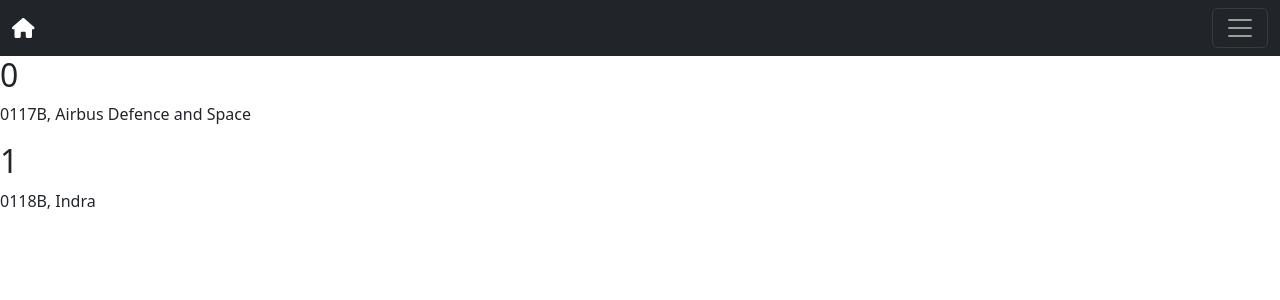
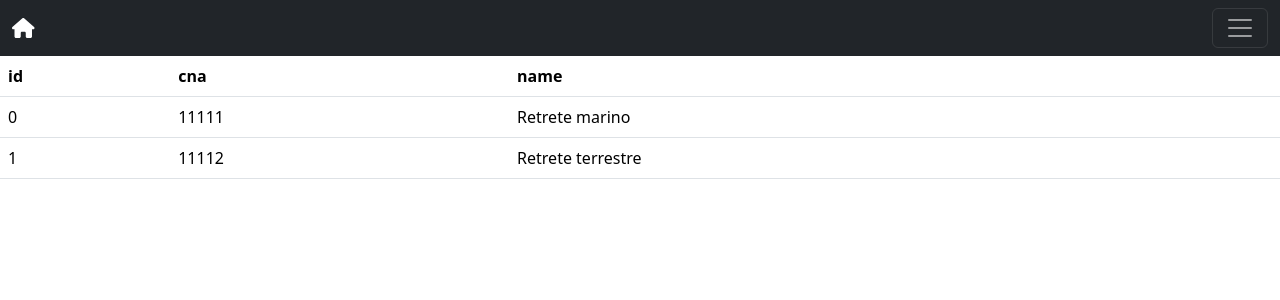
Before and after one commit to Aniiichiiiurjc/AngularCore, an Angular app in the folder UIAngular/Sicad/: page /list in a window 1280 px wide. Shown: the top 300 px of the page. Built offline with nearby package versions, Linux system fonts and the light colour scheme.

Commit message:
mismo template, distinto objeto (h4 o h6)

```diff
--- a/UIAngular/Sicad/src/app/app.component.html
+++ b/UIAngular/Sicad/src/app/app.component.html
@@ -21,7 +21,10 @@
               <a [routerLink]="['/']" class="nav-link active" aria-current="page"><fa-icon [icon]="['fas', 'home']"></fa-icon></a>
             </li>
             <li class="nav-item">
-              <a class="nav-link" [routerLink]="['/list']">H4</a>
+              <a class="nav-link" [routerLink]="['/list/h4']" data-bs-dismiss="offcanvas">H4</a>
+            </li>
+            <li class="nav-item">
+              <a class="nav-link" [routerLink]="['/list/h6']" data-bs-dismiss="offcanvas">H6</a>
             </li>
             <!-- <li class="nav-item dropdown">
               <a class="nav-link dropdown-toggle" href="#" role="button" data-bs-toggle="dropdown" aria-expanded="false">
--- a/UIAngular/Sicad/src/app/h4.ts
+++ b/UIAngular/Sicad/src/app/h4.ts
@@ -1,4 +1,5 @@
-export interface H4 {
+//añadimos extends Record<string, any> para poder acceder a los atributos mediante una varible string
+export interface H4 extends Record<string, any>{
     id: number;
     ncage: string;
     name: string;
--- a/UIAngular/Sicad/src/app/h4/h4.component.html
+++ b/UIAngular/Sicad/src/app/h4/h4.component.html
@@ -1,4 +1,4 @@
 <section class="listing">
     <h2 class="listing-heading">{{ h4.id }}</h2>
-    <p class="listing-location">{{ h4.ncage }}, {{ h4.name }}</p>
+    <p class="listing-location">{{ h4.ncage }}</p>
   </section>
--- /dev/null
+++ b/UIAngular/Sicad/src/app/h6.ts
@@ -0,0 +1,5 @@
+export interface H6 extends Record<string, any>{
+    id: number;
+    cna: string;
+    name: string;
+}
--- a/UIAngular/Sicad/src/app/list/list.component.html
+++ b/UIAngular/Sicad/src/app/list/list.component.html
@@ -1,6 +1,22 @@
 <!-- <p>list {{listId}}</p> -->
 @if(listId == -1){
-    <app-h4 *ngFor="let element of list" [h4]="element"></app-h4>
+    <table class="table">
+        <thead>
+            <tr>
+                <th *ngFor="let p of Object.keys(list[0])">{{p}}</th>
+            </tr>
+        </thead>
+        <tbody>
+            <tr *ngFor="let e of list">
+                <td *ngFor="let pr of Object.keys(list[0])">{{e[pr]}}</td>
+
+            </tr>
+        </tbody>
+    </table>
+    <!-- <app-h4 *ngFor="let element of listH4" [h4]="element"></app-h4> -->
 } @else{
-    <app-h4 [h4]="list[listId]"></app-h4>
+    <!-- <app-h4 [h4]="list[listId]"></app-h4> -->
+    <div class="card-body" *ngFor="let pr of Object.keys(list[listId])">
+        <p class="card-text">{{ list[listId][pr] }}</p>
+    </div>
 }
--- a/UIAngular/Sicad/src/app/list/list.component.ts
+++ b/UIAngular/Sicad/src/app/list/list.component.ts
@@ -3,6 +3,7 @@
 import {ActivatedRoute} from '@angular/router';
 import { H4Component } from '../h4/h4.component';
 import { H4 } from '../h4';
+import { H6 } from '../h6';
 
 @Component({
   selector: 'app-list',
@@ -14,14 +15,17 @@
 export class ListComponent {
   route: ActivatedRoute = inject(ActivatedRoute);
   listId: number;
+  list: {[key: string]: any}[];
+  Object = Object;
   constructor() {
     if(this.route.snapshot.params['id'] == '0'){
       this.listId = 0;
     } else{
       this.listId = Number(this.route.snapshot.params['id'])?Number(this.route.snapshot.params['id']):-1;
     }
+    this.list = this.route.snapshot.params['table'] == 'h4'?this.listH4: this.listH6;
   }
-  list: H4[] = [
+  listH4: H4 [] = [
     {
       id: 0,
       ncage: '0117B',
@@ -33,4 +37,16 @@
       name: 'Indra'
     }
   ];
+  listH6: H6 [] = [
+    {
+      id: 0,
+      cna: '11111',
+      name: 'Retrete marino'
+    },
+    {
+      id: 1,
+      cna: '11112',
+      name: 'Retrete terrestre'
     }
+  ];
+}
```
Also changed, not shown: UIAngular/Sicad/src/app/app.routes.ts (+9 -1 lines). Lines whose indentation alone changed are shown as unchanged.
